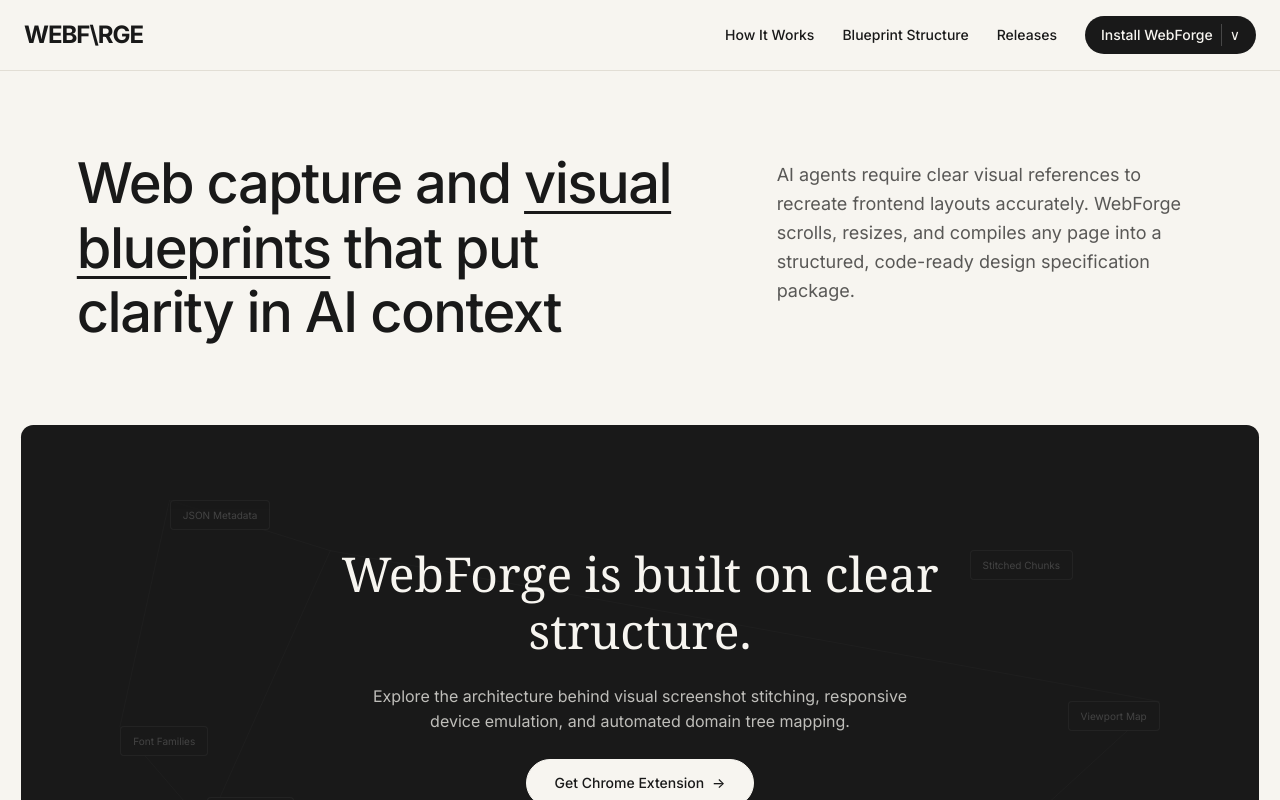
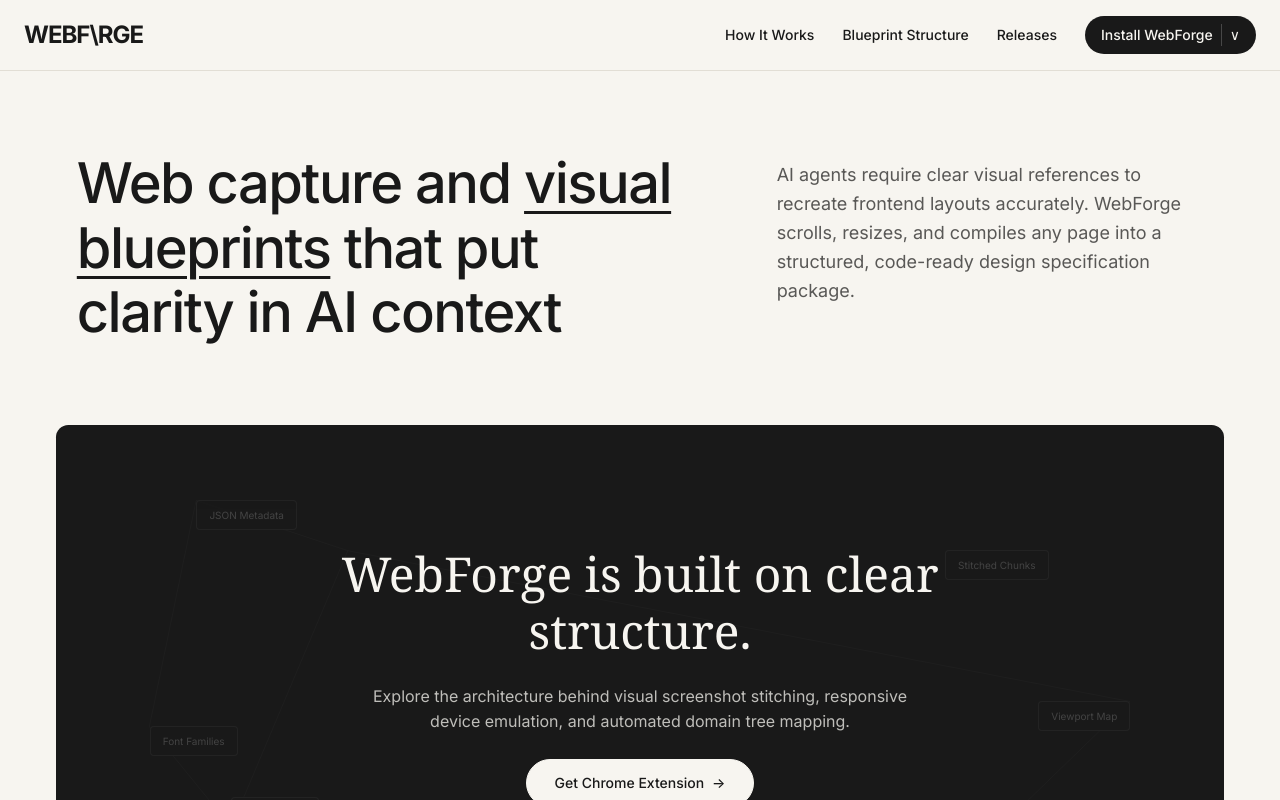
Before and after one commit to zakisheriff/WebForge, a Next.js app in the folder website/: page / in a window 1280 px wide. Shown: the top 800 px of the page. Built offline with nearby package versions, Linux system fonts and the light colour scheme.

Commit message:
style: remove width limits on banner for full screen card expansion

```diff
--- a/website/src/app/globals.css
+++ b/website/src/app/globals.css
@@ -53,9 +53,7 @@
   position: sticky;
   top: 0;
   z-index: 1000;
-  background: rgba(247, 245, 240, 0.85);
-  backdrop-filter: blur(8px);
-  -webkit-backdrop-filter: blur(8px);
+  background: rgb(247, 245, 240);
   border-bottom: 1px solid var(--border-color);
   width: 100%;
 }
@@ -257,7 +255,7 @@
 
 @keyframes expandBanner {
   0% {
-    padding: 40px 6%;
+    padding: 40px 12%;
   }
   100% {
     padding: 40px 0%;
@@ -274,13 +272,11 @@
 }
 
 .banner-container {
-  max-width: 1440px;
-  margin: 0 auto;
   width: 100%;
-  padding: 40px 6%;
+  padding: 40px 12%;
   animation: expandBanner linear both;
   animation-timeline: view();
-  animation-range: entry 10% cover 40%;
+  animation-range: entry 10% cover 45%;
 }
 
 .dark-banner {
```
